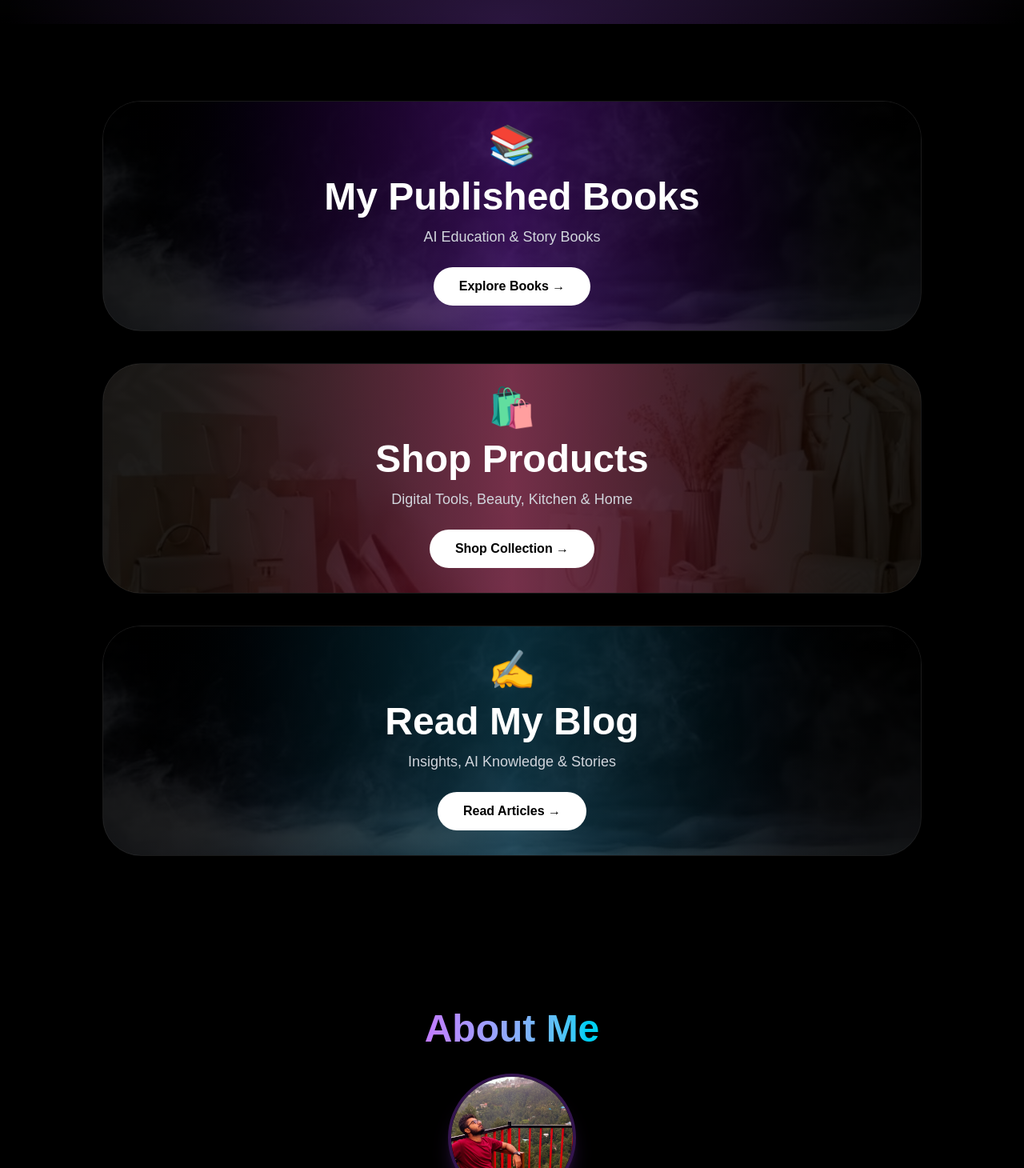
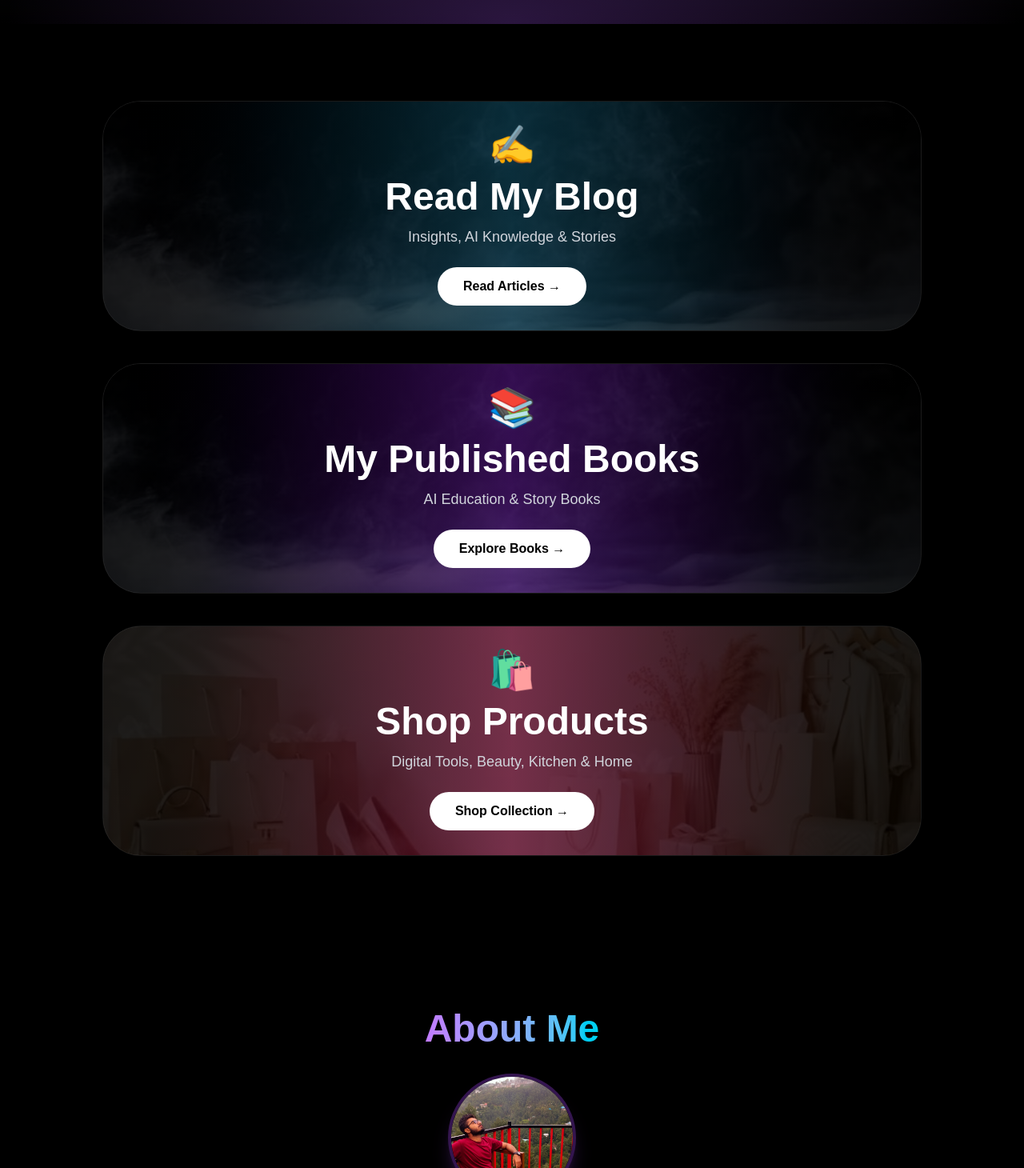
Before and after one commit to mshoaibmemon472-web/nexora-digital, a Next.js app: page / in a window 1280 px wide. Shown: the part 770-2230 px from the top of the page at 80% size. Built offline with nearby package versions, Linux system fonts and the light colour scheme.

Commit message:
initial change

```diff
--- a/app/page.tsx
+++ b/app/page.tsx
@@ -8,17 +8,31 @@ import { motion } from "framer-motion";
 function HeroBackground() {
   return (
     <div className="absolute inset-0 overflow-hidden pointer-events-none z-0">
+
+      {/* 1. Real Smoke Image */}
       <motion.div
         className="absolute inset-0 bg-cover bg-center opacity-60 mix-blend-screen"
         style={{
           backgroundImage: "url('/smoke-bg.jpg')",
           backgroundPosition: "bottom center",
         }}
-        animate={{ scale: [1, 1.05, 1] }}
-        transition={{ duration: 20, repeat: Infinity, ease: "easeInOut" }}
+        animate={{
+          scale: [1, 1.05, 1], // Halka sa breathing effect
+        }}
+        transition={{
+          duration: 20,
+          repeat: Infinity,
+          ease: "easeInOut",
+        }}
       />
+
+      {/* 2. Purple Color Overlay */}
       <div className="absolute inset-0 bg-purple-900/30 mix-blend-color" />
+
+      {/* 3. Dark Overlay */}
       <div className="absolute inset-0 bg-gradient-to-t from-black via-black/70 to-transparent" />
+
+      {/* 4. Purple Spotlight Beam from Top Right */}
       <motion.div
         className="absolute -top-20 right-10 w-[300px] md:w-[500px] h-[800px] origin-top"
         style={{
@@ -30,6 +44,8 @@ function HeroBackground() {
         animate={{ opacity: [0.4, 0.8, 0.4] }}
         transition={{ duration: 4, repeat: Infinity, ease: "easeInOut" }}
       />
+
+      {/* 5. Purple Floor Glow */}
       <div
         className="absolute bottom-0 left-0 right-0 h-[300px]"
         style={{
@@ -46,9 +62,12 @@ export default function Home() {
 
       {/* ===== 1. HERO SECTION ===== */}
       <section className="relative min-h-screen flex flex-col items-center justify-center px-6 text-center">
+
+        {/* Background Effects */}
         <HeroBackground />
 
         <div className="relative z-20 max-w-4xl mx-auto mt-20">
+
           <motion.div
             initial={{ opacity: 0, y: -15 }}
             animate={{ opacity: 1, y: 0 }}
@@ -143,26 +162,49 @@ export default function Home() {
         </motion.a>
       </section>
 
-      {/* ===== 2. CATEGORY BUTTONS SECTION (Naya Design) ===== */}
+      {/* ===== 2. CATEGORY BUTTONS SECTION ===== */}
       <section id="categories-section" className="relative z-20 py-24 px-6">
         <div className="max-w-5xl mx-auto flex flex-col gap-10">
 
-          {/* Books Landscape Button */}
+          {/* 1. Blog Landscape Button */}
           <motion.div
             initial={{ opacity: 0, y: 40 }}
             whileInView={{ opacity: 1, y: 0 }}
             viewport={{ once: true }}
-            transition={{ duration: 0.6 }}
+            transition={{ duration: 0.6, delay: 0 }}
+          >
+            <Link
+              href="/blog"
+              className="group relative flex flex-col items-center justify-center w-full h-64 md:h-72 rounded-[3rem] overflow-hidden border border-white/10 hover:border-cyan-500/50 transition-all duration-500"
+            >
+              <div className="absolute inset-0 bg-[url('/smoke-bg.jpg')] bg-cover bg-center opacity-40 group-hover:scale-110 transition-transform duration-700" />
+              <div className="absolute inset-0 bg-gradient-to-r from-black/90 via-cyan-900/70 to-black/90 opacity-80" />
+              <div className="relative z-10 text-center px-6">
+                <div className="text-5xl mb-4">✍️</div>
+                <h2 className="text-3xl md:text-5xl font-bold text-white mb-3 group-hover:text-cyan-300 transition-colors">
+                  Read My Blog
+                </h2>
+                <p className="text-gray-300 text-lg mb-6">Insights, AI Knowledge & Stories</p>
+                <span className="inline-block px-8 py-3 bg-white text-black font-bold rounded-full group-hover:bg-cyan-500 group-hover:text-white transition-colors">
+                  Read Articles →
+                </span>
+              </div>
+            </Link>
+          </motion.div>
+
+          {/* 2. Books Landscape Button */}
+          <motion.div
+            initial={{ opacity: 0, y: 40 }}
+            whileInView={{ opacity: 1, y: 0 }}
+            viewport={{ once: true }}
+            transition={{ duration: 0.6, delay: 0.2 }}
           >
             <Link
               href="/books"
               className="group relative flex flex-col items-center justify-center w-full h-64 md:h-72 rounded-[3rem] overflow-hidden border border-white/10 hover:border-purple-500/50 transition-all duration-500"
             >
-              {/* Background Image + Gradient */}
               <div className="absolute inset-0 bg-[url('/smoke-bg.jpg')] bg-cover bg-center opacity-40 group-hover:scale-110 transition-transform duration-700" />
               <div className="absolute inset-0 bg-gradient-to-r from-black/90 via-purple-900/70 to-black/90 opacity-80" />
-
-              {/* Content */}
               <div className="relative z-10 text-center px-6">
                 <div className="text-5xl mb-4">📚</div>
                 <h2 className="text-3xl md:text-5xl font-bold text-white mb-3 group-hover:text-purple-300 transition-colors">
@@ -176,22 +218,19 @@ export default function Home() {
             </Link>
           </motion.div>
 
-          {/* Products Landscape Button */}
+          {/* 3. Products Landscape Button */}
           <motion.div
             initial={{ opacity: 0, y: 40 }}
             whileInView={{ opacity: 1, y: 0 }}
             viewport={{ once: true }}
-            transition={{ duration: 0.6, delay: 0.2 }}
+            transition={{ duration: 0.6, delay: 0.4 }}
           >
             <Link
               href="/products"
               className="group relative flex flex-col items-center justify-center w-full h-64 md:h-72 rounded-[3rem] overflow-hidden border border-white/10 hover:border-pink-500/50 transition-all duration-500"
             >
-              {/* Background Image + Gradient */}
               <div className="absolute inset-0 bg-[url('/shop-bg.jpg')] bg-cover bg-center opacity-40 group-hover:scale-110 transition-transform duration-700" />
               <div className="absolute inset-0 bg-gradient-to-r from-black/90 via-pink-900/70 to-black/90 opacity-80" />
-
-              {/* Content */}
               <div className="relative z-10 text-center px-6">
                 <div className="text-5xl mb-4">🛍️</div>
                 <h2 className="text-3xl md:text-5xl font-bold text-white mb-3 group-hover:text-pink-300 transition-colors">
@@ -204,35 +243,6 @@ export default function Home() {
               </div>
             </Link>
           </motion.div>
-          {/* Blog Landscape Button */}
-<motion.div
-  initial={{ opacity: 0, y: 40 }}
-  whileInView={{ opacity: 1, y: 0 }}
-  viewport={{ once: true }}
-  transition={{ duration: 0.6, delay: 0.4 }}
->
-  <Link
-    href="/blog"
-    className="group relative flex flex-col items-center justify-center w-full h-64 md:h-72 rounded-[3rem] overflow-hidden border border-white/10 hover:border-cyan-500/50 transition-all duration-500"
-  >
-    {/* Background Image + Gradient */}
-    <div className="absolute inset-0 bg-[url('/smoke-bg.jpg')] bg-cover bg-center opacity-40 group-hover:scale-110 transition-transform duration-700" />
-    <div className="absolute inset-0 bg-gradient-to-r from-black/90 via-cyan-900/70 to-black/90 opacity-80" />
-
-    {/* Content */}
-    <div className="relative z-10 text-center px-6">
-      <div className="text-5xl mb-4">✍️</div>
-      <h2 className="text-3xl md:text-5xl font-bold text-white mb-3 group-hover:text-cyan-300 transition-colors">
-        Read My Blog
-      </h2>
-      <p className="text-gray-300 text-lg mb-6">Insights, AI Knowledge & Stories</p>
-      <span className="inline-block px-8 py-3 bg-white text-black font-bold rounded-full group-hover:bg-cyan-500 group-hover:text-white transition-colors">
-        Read Articles →
-      </span>
-    </div>
-  </Link>
-</motion.div>
-
 
         </div>
       </section>
--- a/components/Navbar.tsx
+++ b/components/Navbar.tsx
@@ -8,9 +8,9 @@ export default function Navbar() {
 
  const links = [
   { name: "Home", href: "/" },
+  { name: "Blog", href: "/blog" },
   { name: "Books", href: "/books" },
   { name: "My Products", href: "/products" },
-    { name: "Blog", href: "/blog" },
   { name: "About", href: "/about" },
   { name: "Contact", href: "/contact" },
 ];
```
Lines whose indentation alone changed are shown as unchanged.
